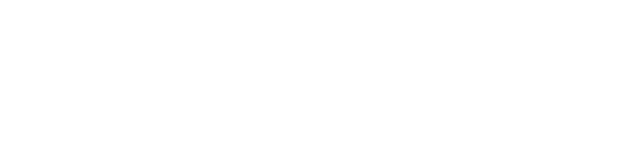
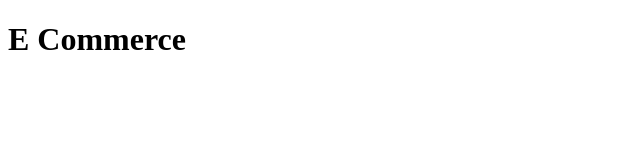
Before and after one commit to AdityaTile04/E-Commerce, a plain HTML site: page index.html in a window 1280 px wide. Shown: the whole page, without its empty margins (0-640 px from the left). Drawn offline with Linux system fonts and the light colour scheme.

Commit message:
Update index.html

```diff
--- a/index.html
+++ b/index.html
@@ -4,6 +4,7 @@
     <meta charset="UTF-8" />
     <meta name="viewport" content="width=device-width, initial-scale=1.0" />
     <title>E Commerce</title>
+    <h1>E Commerce</h1>
   </head>
   <body>
   </body>
```
